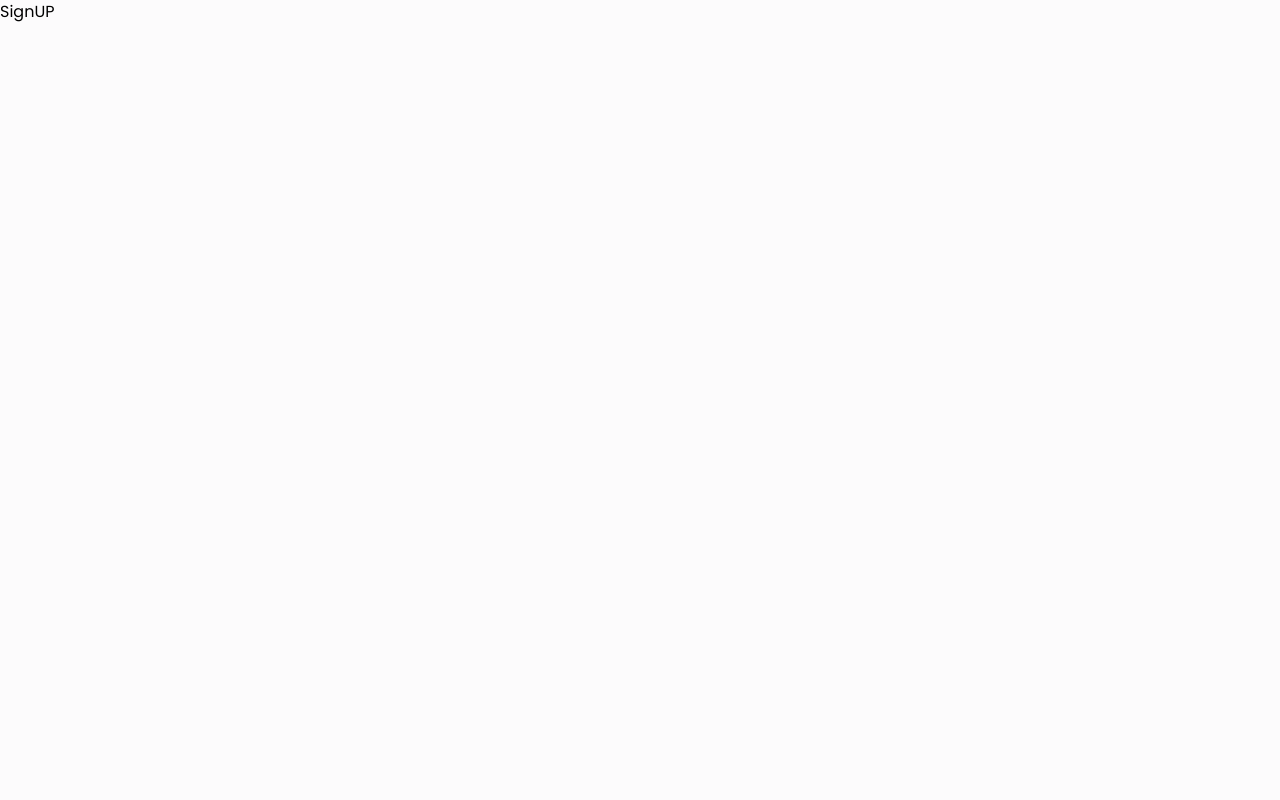
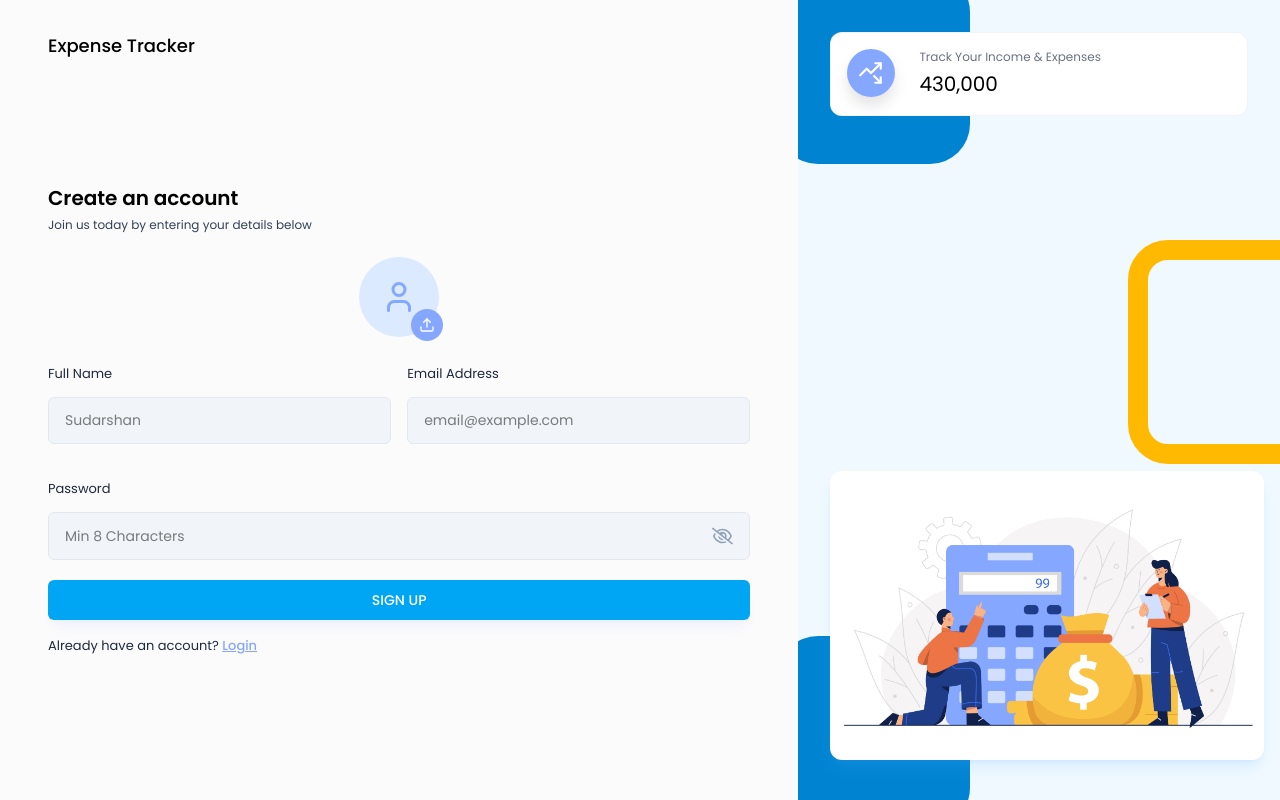
Before and after one commit to SudarshanProCoder/Expense-Tracker, a React (Vite) app in the folder frontend/expense-tracker/: page /signUp in a window 1280 px wide. Built offline with nearby package versions, Linux system fonts and the light colour scheme.

Commit message:
add email validation, password input, and profile photo selector to login page

```diff
--- a/frontend/expense-tracker/src/components/Inputs/Input.jsx
+++ b/frontend/expense-tracker/src/components/Inputs/Input.jsx
@@ -1,5 +1,5 @@
 import React, { useState } from "react";
-
+import { FaRegEye, FaRegEyeSlash } from "react-icons/fa6";
 function Input({ value, onChange, placeholder, type, label }) {
   const [showPassword, setShowPassword] = useState(false);
 
@@ -19,6 +19,24 @@ function Input({ value, onChange, placeholder, type, label }) {
           value={value}
           onChange={(e) => onChange(e)}
         />
+
+        {type === "password" && (
+          <>
+            {showPassword ? (
+              <FaRegEye
+                size={22}
+                className="text-primary cursor-pointer"
+                onClick={() => toggleShowPassword()}
+              />
+            ) : (
+              <FaRegEyeSlash
+                size={22}
+                className="text-slate-400 cursor-pointer"
+                onClick={() => toggleShowPassword()}
+              />
+            )}
+          </>
+        )}
       </div>
     </div>
   );
--- /dev/null
+++ b/frontend/expense-tracker/src/components/Inputs/ProfilePhotoSelector.jsx
@@ -0,0 +1,67 @@
+import React, { useRef, useState } from "react";
+import { LuUser, LuUpload, LuTrash } from "react-icons/lu";
+
+function ProfilePhotoSelector({ image, setImage }) {
+  const inputRef = useRef(null);
+  const [previewUrl, setPreviewUrl] = useState(null);
+
+  const handleImageChange = (e) => {
+    const file = e.target.files[0];
+    if (file) {
+      setImage(file);
+
+      const preview = URL.createObjectURL(file);
+      setPreviewUrl(preview);
+    }
+  };
+
+  const handleRemoveImage = () => {
+    setImage(null);
+    setPreviewUrl(null);
+  };
+
+  const onChooseFile = () => {
+    inputRef.current.click();
+  };
+  return (
+    <div className="flex justify-center mb-6">
+      <input
+        type="file"
+        accept="image/*"
+        ref={inputRef}
+        onChange={handleImageChange}
+        className="hidden"
+      />
+      {!image ? (
+        <div className="w-20 h-20 flex items-center justify-center bg-blue-100 rounded-full relative">
+          <LuUser className="text-4xl text-primary" />
+          <button
+            type="button"
+            className="w-8 h-8 flex items-center justify-center bg-primary text-white rounded-full absolute -bottom-1 -right-1"
+            onClick={onChooseFile}
+          >
+            <LuUpload />
+          </button>
+        </div>
+      ) : (
+        <div className="relative">
+          <img
+            src={previewUrl}
+            alt="profile photo"
+            className="w-20 h-20 rounded-full object-cover"
+          />
+
+          <button
+            type="button"
+            className="w-8 h-8 flex items-center justify-center bg-red-500 text-white rounded-full absolute -bottom-1 -right-1"
+            onClick={handleRemoveImage}
+          >
+            <LuTrash />
+          </button>
+        </div>
+      )}
+    </div>
+  );
+}
+
+export default ProfilePhotoSelector;
--- a/frontend/expense-tracker/src/components/layouts/AuthLayout.jsx
+++ b/frontend/expense-tracker/src/components/layouts/AuthLayout.jsx
@@ -10,10 +10,10 @@ function AuthLayout({ children }) {
         {children}
       </div>
 
-      <div className="hidden md:block w-[60vw] h-screen bg-green-50 bg-auth-bg-img bg-cover bg-no-repeat bg-center overflow-hidden p-8 relative">
-        <div className="w-48 h-48 rounded-[40px] bg-green-600 absolute -top-7 -left-5" />
-        <div className="w-48 h-56 rounded-[40px] border-[20px] border-green-600 absolute top-[30%] -right-10" />
-        <div className="w-48 h-48 rounded-[40px] bg-green-600 absolute -bottom-7 -left-5" />
+      <div className="hidden md:block w-[60vw] h-screen bg-sky-50 bg-auth-bg-img bg-cover bg-no-repeat bg-center overflow-hidden p-8 relative">
+        <div className="w-48 h-48 rounded-[40px] bg-sky-600 absolute -top-7 -left-5" />
+        <div className="w-48 h-56 rounded-[40px] border-[20px] border-amber-400 absolute top-[30%] -right-10" />
+        <div className="w-48 h-48 rounded-[40px] bg-sky-600 absolute -bottom-7 -left-5" />
 
         <div className="gird grid-cols-1 z-20 relative">
           <StatsInfoCard
@@ -26,7 +26,7 @@ function AuthLayout({ children }) {
 
         <img
           src={EXPENSE_BANNER}
-          className="w-70 lg:w-[80%] absolute bottom-10 shadow-lg shadow-blue-400/15"
+          className="w-70 lg:w-[90%] absolute bottom-10 shadow-lg shadow-blue-400/15 rounded-xl"
         />
       </div>
     </div>
@@ -37,7 +37,7 @@ export default AuthLayout;
 
 const StatsInfoCard = ({ icon, label, value, color }) => {
   return (
-    <div className="flex gap-6 bg-white p-4 rounded-xl showdow-md shadow-green-400/10 border border-gray-200/50 z-10">
+    <div className="flex gap-6 bg-white p-4 rounded-xl showdow-md shadow-sky-400/10 border border-gray-200/50 z-10">
       <div
         className={`w-12 h-12 flex items-center justify-center text-[26px] text-white ${color} rounded-full drop-shadow-xl `}
       >
@@ -46,7 +46,7 @@ const StatsInfoCard = ({ icon, label, value, color }) => {
 
       <div>
         <h6 className="text-xs text-gray-500 mb-1">{label}</h6>
-        <span className="text-[20px]">value</span>
+        <span className="text-[20px]">{value}</span>
       </div>
     </div>
   );
--- a/frontend/expense-tracker/src/index.css
+++ b/frontend/expense-tracker/src/index.css
@@ -1,10 +1,12 @@
 @import url('https://fonts.googleapis.com/css2?family=Poppins:ital,wght@0,100;0,200;0,300;0,400;0,500;0,600;0,700;0,800;0,900;1,100;1,200;1,300;1,400;1,500;1,600;1,700;1,800;1,900&display=swap');
 @import "tailwindcss";
+
+
 
 @theme {
     --font-display: "Poppins", "sans-serif";
     --breakpoint-3xl: 1920px;
-    --color-primary: #92E3A9;
+    --color-primary: #85a7ff;
 }
 
 @layer base {
@@ -17,3 +19,23 @@
         overflow-x: hidden;
     }
 }
+
+.input-box {
+    width: 100%;
+    display: flex;
+    justify-content: space-between;
+    gap: 0.75rem;
+    font-size: 0.875rem;
+    color: #000;
+    background-color: #f1f5f9;
+    border-radius: 0.375rem;
+    padding: 0.75rem 1rem;
+    margin-top: 0.75rem;
+    margin-bottom: 1rem;
+    border: 1px solid #e2e8f0;
+    outline: none;
+}
+
+.btn-primary {
+    @apply w-full text-sm font-medium text-white bg-sky-500 shadow-lg shadow-blue-600/5 p-[10px] rounded-md my-1 hover:bg-blue-600/15 hover:text-blue-600;
+}
--- a/frontend/expense-tracker/src/pages/Auth/Login.jsx
+++ b/frontend/expense-tracker/src/pages/Auth/Login.jsx
@@ -1,7 +1,8 @@
 import React, { useState } from "react";
 import AuthLayout from "../../components/layouts/AuthLayout";
-import { useNavigate } from "react-router-dom";
+import { Link, useNavigate } from "react-router-dom";
 import Input from "../../components/Inputs/Input";
+import { validateEmail } from "../../utils/helper";
 
 function Login() {
   const [email, setEmail] = useState("");
@@ -10,7 +11,24 @@ function Login() {
 
   const navigate = useNavigate();
 
-  const handleLogin = async (e) => {};
+  const handleLogin = async (e) => {
+    e.preventDefault();
+
+    if (!validateEmail(email)) {
+      setError("Please enter the a valid email address. ");
+      return;
+    }
+
+    if (!password) {
+      setError("please enter the password.");
+      return;
+    }
+
+    setError("");
+
+    //Login API call;
+  };
+
   return (
     <AuthLayout>
       <div className="lg:w-[70%] h-3/4 md:h-full flex flex-col justify-center">
@@ -27,6 +45,25 @@ function Login() {
             placeholder="email@example.com"
             type="text"
           />
+          <Input
+            value={password}
+            onChange={({ target }) => setPassword(target.value)}
+            label="Password"
+            placeholder="Min 8 Characters"
+            type="password"
+          />
+
+          {error && <p className="text-red-500 text-xs pb-2.5">{error}</p>}
+
+          <button className="btn-primary" type="submit">
+            LOGIN
+          </button>
+          <p className="text-[13px] text-slate-800 mt-3 ">
+            Don't have an account?{" "}
+            <Link className="font-medium text-primary underline" to="/signUp">
+              SignUp
+            </Link>
+          </p>
         </form>
       </div>
     </AuthLayout>
--- a/frontend/expense-tracker/src/pages/Auth/SignUp.jsx
+++ b/frontend/expense-tracker/src/pages/Auth/SignUp.jsx
@@ -1,7 +1,96 @@
-import React from "react";
+import React, { useState } from "react";
+import AuthLayout from "../../components/layouts/AuthLayout";
+import { Link, useNavigate } from "react-router-dom";
+import Input from "../../components/Inputs/Input";
+import { validateEmail } from "../../utils/helper";
+import ProfilePhotoSelector from "../../components/Inputs/ProfilePhotoSelector";
 
 function SignUp() {
-  return <div>SignUP</div>;
+  const [profilePic, setProfilePic] = useState("");
+  const [fullName, setFullName] = useState("");
+  const [email, setEmail] = useState("");
+  const [password, setPassword] = useState("");
+
+  const [error, setError] = useState(null);
+
+  const navigate = useNavigate();
+
+  const handleSignUp = async (e) => {
+    e.preventDefault();
+
+    let profileImageUrl = "";
+
+    if (!fullName) {
+      setError("Please enter your name");
+      return;
+    }
+
+    if (!validateEmail(email)) {
+      setError("Please enter the valid email address.");
+      return;
+    }
+
+    if (!password) {
+      setError("please enter the password.");
+      return;
+    }
+
+    setError("");
+
+    //SignUp API Call
+  };
+
+  return (
+    <AuthLayout>
+      <div className="lg:w-[100%] h-auto md:h-full mt-10 md:mt-0 flex flex-col justify-center ">
+        <h3 className="text-xl font-semibold text-black">Create an account</h3>
+        <p className="text-xs text-slate-700 mt-[5px] mb-6">
+          Join us today by entering your details below
+        </p>
+
+        <form onSubmit={handleSignUp}>
+          <ProfilePhotoSelector image={profilePic} setImage={setProfilePic} />
+
+          <div className="grid grid-cols-1 md:grid-cols-2 gap-4">
+            <Input
+              value={fullName}
+              onChange={({ target }) => setFullName(target.value)}
+              label="Full Name"
+              placeholder="Sudarshan"
+              type="text"
+            />
+            <Input
+              value={email}
+              onChange={({ target }) => setEmail(target.value)}
+              label="Email Address"
+              placeholder="email@example.com"
+              type="text"
+            />
+            <div className="col-span-2">
+              <Input
+                value={password}
+                onChange={({ target }) => setPassword(target.value)}
+                label="Password"
+                placeholder="Min 8 Characters"
+                type="password"
+              />
+            </div>
+          </div>
+          {error && <p className="text-red-500 text-xs pb-2.5">{error}</p>}
+
+          <button className="btn-primary" type="submit">
+            SIGN UP
+          </button>
+          <p className="text-[13px] text-slate-800 mt-3 ">
+            Already have an account?{" "}
+            <Link className="font-medium text-primary underline" to="/login">
+              Login
+            </Link>
+          </p>
+        </form>
+      </div>
+    </AuthLayout>
+  );
 }
 
 export default SignUp;
--- a/frontend/expense-tracker/src/utils/helper.js
+++ b/frontend/expense-tracker/src/utils/helper.js
@@ -0,0 +1,4 @@
+export const validateEmail = (email) => {
+  const regex = /^[^\s@]+@[^\s@]+\.[^\s@]+$/;
+  return regex.test(email);
+};
```
Also changed, not shown: frontend/expense-tracker/package.json (line endings or trailing spaces), frontend/expense-tracker/src/assets/images/expense_banner.jpg, 1 other file (tests, documents, lock files or other folders).
